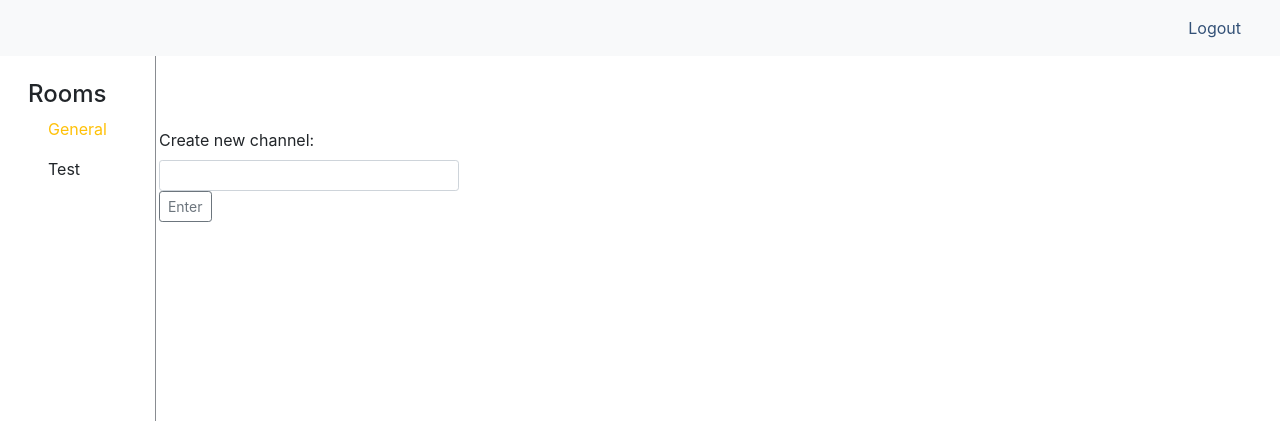
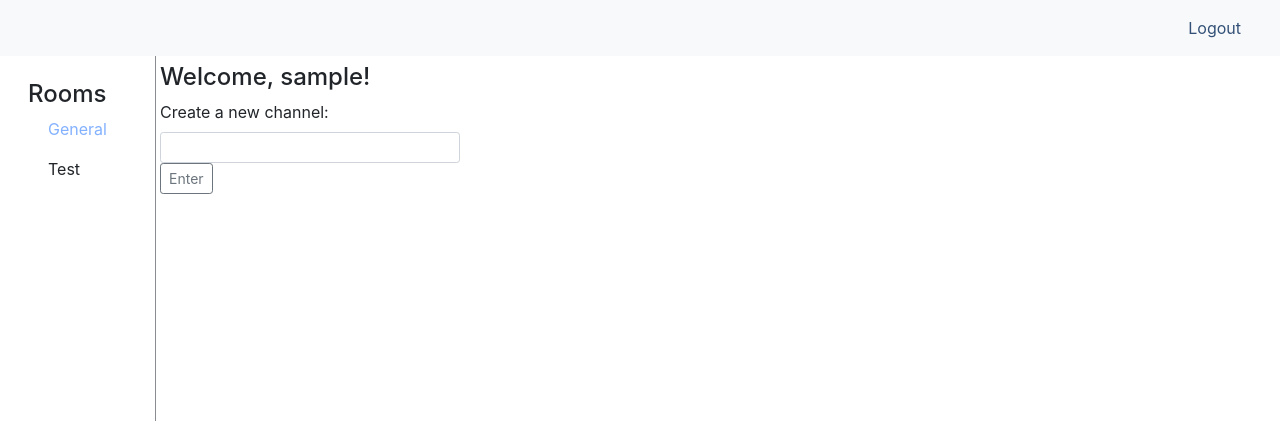
Before and after one commit to acoltelli/chat-app-2, a Flask app: page /home in a window 1280 px wide. Shown: the top 421 px of the page. Run offline with Flask 2, Linux system fonts and the light colour scheme; the visitor is signed in with stand-in values (Sample User, id 1); data comes from the database, SQL or seed files in the repository; some libraries are stand-ins or nearby versions.

Commit message:
styles, refactor

```diff
--- a/application.py
+++ b/application.py
@@ -3,7 +3,7 @@ import time
 from flask import Flask, render_template, request, redirect, url_for, flash
 from flask_login import LoginManager, login_user, current_user, logout_user
 from flask_socketio import SocketIO, join_room, leave_room, send
-from wtform_fields import *
+from forms import *
 from models import *
 
 
--- a/wtform_fields.py
+++ b/forms.py
@@ -30,5 +30,5 @@ class LoginForm(FlaskForm):
     password = PasswordField('password', validators=[InputRequired(message="Password required"), invalid_credentials])
 
 class CreateChannel(Form):
-    room = StringField('Create new channel', validators=[Required()])
+    room = StringField('Create a new channel', validators=[Required()])
     submit = SubmitField('Enter')
--- a/static/scripts/socketio.js
+++ b/static/scripts/socketio.js
@@ -86,7 +86,7 @@ document.addEventListener('DOMContentLoaded', () => {
     function joinRoom(room) {
         socket.emit('join', {'username': username, 'room': room});
         // Highlight selected room
-        document.querySelector('#' + CSS.escape(room)).style.color = "#ffc107";
+        document.querySelector('#' + CSS.escape(room)).style.color = "#83B1FF";
         document.querySelector('#' + CSS.escape(room)).style.backgroundColor = "white";
         // Clear message area
         document.querySelector('#display-message-section').innerHTML = '';
--- a/static/styles/chat_style.css
+++ b/static/styles/chat_style.css
@@ -1,5 +1,10 @@
 .wrapper {
     display: flex;
+}
+
+#home-main-section {
+    margin-top: 63px;
+    padding-left: 160px;
 }
 
 #main-section {
@@ -22,7 +27,7 @@
 }
 
 #sidebar p:hover {
-    background-color: #ffc107;
+    background-color: #83B1FF;
 }
 
 #sidebar h4 {
@@ -60,10 +65,6 @@
     cursor: pointer;
 }
 
-.createChannelForm{
-  padding-top: 10%;
-  padding-left: 3px;
-}
 
 #rightside-pannel {
     overflow: hidden;
@@ -87,7 +88,7 @@
 }
 
 input[type=text]:focus{
-    box-shadow: 0px 1px 1px rgba(0, 0, 0, 0.075) inset, 0px 0px 1px #ffc107;
+    box-shadow: 0px 1px 1px rgba(0, 0, 0, 0.075);
 }
 
 @keyframes fadeIn {
@@ -150,7 +151,6 @@ input[type=text]:focus{
 }
 
 #msg-input {
-    border-color: #ffc107;
     border-width: 5px;
 }
 
--- a/templates/chat.html
+++ b/templates/chat.html
@@ -42,7 +42,6 @@
                     </div>
                 </div>
             </nav>
-
             <div id="main-section">
                 <nav id="sidebar">
                     <h4>Rooms</h4>
--- a/templates/home.html
+++ b/templates/home.html
@@ -15,6 +15,11 @@
         <script defer src="https://use.fontawesome.com/releases/v5.0.13/js/fontawesome.js" integrity="sha384-6OIrr52G08NpOFSZdxxz1xdNSndlD4vdcf/q2myIUVO0VsqaGHJsB0RaBE01VTOY" crossorigin="anonymous"></script>
     </head>
     <body>
+      {% with messages = get_flashed_messages() %}
+          {% if messages %}
+              <p class=formError>{{ messages[0] }}</p>
+          {% endif %}
+      {% endwith %}
         <div class="wrapper">
             <nav class="navbar navbar-expand-sm navbar-light bg-light fixed-top" style="background-color: #66a1ee">
                 <div class="container-fluid">
@@ -41,6 +46,8 @@
                         <p id="{{ room|title }}" class="select-room cursor-pointer">{{ room|title }}</p>
                     {% endfor %}
                 </nav>
+                <div id="home-main-section">
+                <h4>Welcome, {{ username }}! </h4>
                 <div class="createChannelForm" id="rightside-pannel">
                   <form method="POST">
                       {{ form.hidden_tag() }}
@@ -51,6 +58,7 @@
                       {{ form.submit(class="btn btn-sm btn-outline-secondary") }}
                   </form>
                 </div>
+              </div>
             </div>
         </div>
         <span id="get-username">{{ username }}</span>
```
Also changed, not shown: static/styles/main_style.css (+1 -1 lines).
